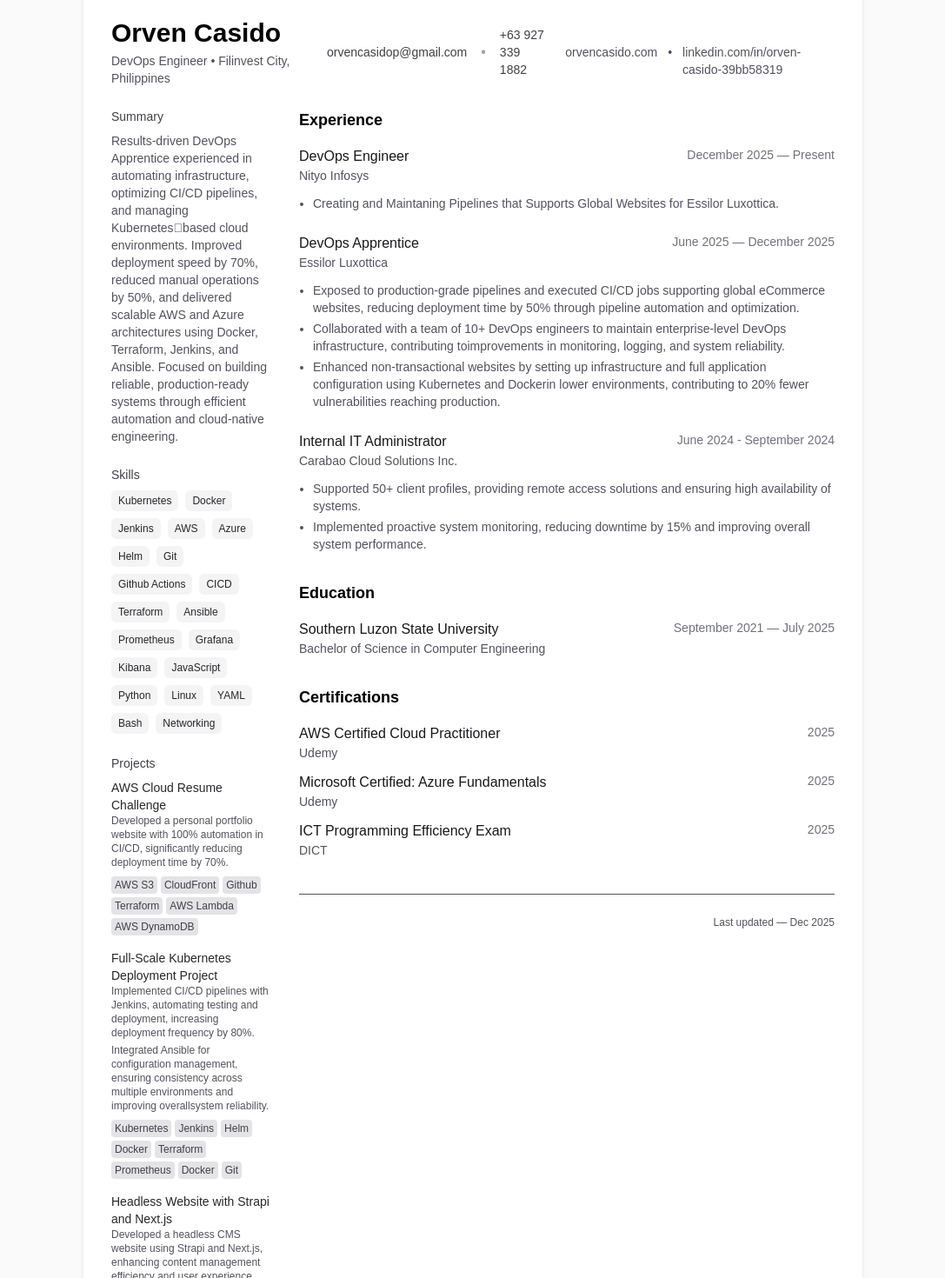
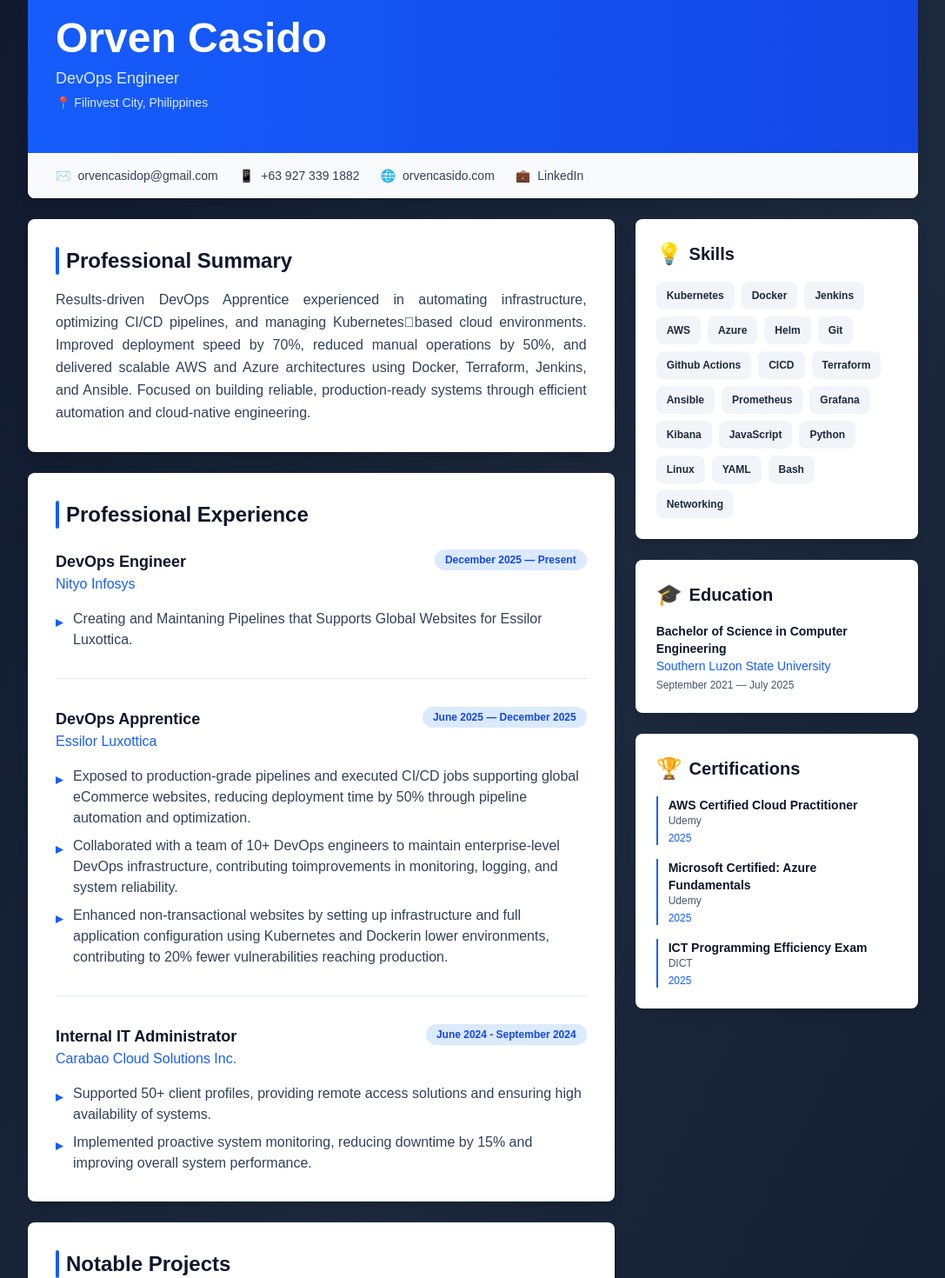
Before and after one commit to orvencasido/orvencasido, a Next.js app: page / in a window 1280 px wide. Shown: the part 60-1530 px from the top of the page at 87% size, without its empty margins (96-1183 px from the left). Built offline with nearby package versions, Linux system fonts and the light colour scheme.

Commit message:
Redesign

```diff
--- a/src/app/page.tsx
+++ b/src/app/page.tsx
@@ -121,160 +121,212 @@
   };
 
   return (
-    <div className="min-h-screen bg-zinc-50 py-12 px-6 dark:bg-black">
-      <main className="mx-auto w-full max-w-4xl rounded-xl bg-white p-8 shadow-md dark:bg-zinc-900">
-        <header className="flex flex-col-reverse items-start gap-6 md:flex-row md:items-center md:justify-between">
-          <div>
-            <h1 className="text-3xl font-semibold text-black dark:text-zinc-50">
+    <div className="min-h-screen bg-gradient-to-br from-slate-900 via-slate-800 to-slate-900 py-8 px-4 sm:px-6 lg:px-8">
+      <main className="mx-auto w-full max-w-5xl">
+        {/* Header Section */}
+        <div className="bg-white rounded-lg shadow-lg overflow-hidden">
+          {/* Name and Title Banner */}
+          <div className="bg-gradient-to-r from-blue-600 to-blue-700 px-8 py-12">
+            <h1 className="text-4xl md:text-5xl font-bold text-white mb-2">
               {profile.name}
             </h1>
-            <p className="mt-1 text-sm text-zinc-600 dark:text-zinc-300">
-              {profile.title} • {profile.location}
+            <p className="text-blue-100 text-lg font-medium">
+              {profile.title}
+            </p>
+            <p className="text-blue-100 text-sm mt-1">
+              📍 {profile.location}
             </p>
           </div>
-          <div className="flex w-full flex-col items-start gap-2 sm:w-auto sm:items-end md:flex-row md:gap-6">
-            <div className="flex items-center gap-4">
+
+          {/* Contact Info */}
+          <div className="bg-slate-50 px-8 py-4 flex flex-wrap gap-6 text-sm">
             <a
               href={`mailto:${profile.email}`}
-                className="text-sm text-zinc-700 hover:underline dark:text-zinc-200"
+              className="flex items-center gap-2 text-slate-700 hover:text-blue-600 transition"
             >
+              <span>✉️</span>
               {profile.email}
             </a>
-              <span className="hidden text-zinc-400 md:inline">•</span>
             <a
               href={`tel:${profile.phone}`}
-                className="hidden text-sm text-zinc-700 hover:underline dark:text-zinc-200 md:inline"
+              className="flex items-center gap-2 text-slate-700 hover:text-blue-600 transition"
             >
+              <span>📱</span>
               {profile.phone}
             </a>
-            </div>
-            <div className="mt-1 flex gap-3 text-sm text-zinc-600 dark:text-zinc-400 md:mt-0">
-              <a href={`https://${profile.website}`} className="hover:underline">
+            <a
+              href={`https://${profile.website}`}
+              className="flex items-center gap-2 text-slate-700 hover:text-blue-600 transition"
+            >
+              <span>🌐</span>
               {profile.website}
             </a>
-              <span className="hidden md:inline">•</span>
-              <a href={`https://${profile.linkedin}`} className="hover:underline">
-                {profile.linkedin.replace("https://", "")}
+            <a
+              href={`https://${profile.linkedin}`}
+              className="flex items-center gap-2 text-slate-700 hover:text-blue-600 transition"
+            >
+              <span>💼</span>
+              LinkedIn
             </a>
           </div>
         </div>
-        </header>
 
-        <section className="mt-6 grid grid-cols-1 gap-8 md:grid-cols-4">
-          <aside className="order-2 md:order-1 md:col-span-1">
-            <h3 className="mb-2 text-sm font-medium text-zinc-700 dark:text-zinc-300">
-              Summary
-            </h3>
-            <p className="text-sm text-zinc-600 dark:text-zinc-400">
+        {/* Main Content */}
+        <div className="grid grid-cols-1 lg:grid-cols-3 gap-6 mt-6">
+          {/* Left Sidebar */}
+          <div className="lg:col-span-2 space-y-6">
+            {/* Summary */}
+            <div className="bg-white rounded-lg shadow-lg p-8">
+              <h2 className="text-2xl font-bold text-slate-900 mb-4 flex items-center gap-2">
+                <span className="w-1 h-8 bg-blue-600 rounded"></span>
+                Professional Summary
+              </h2>
+              <p className="text-slate-700 leading-relaxed text-justify">
                 {profile.summary}
               </p>
+            </div>
 
-            <h3 className="mt-6 mb-2 text-sm font-medium text-zinc-700 dark:text-zinc-300">
-              Skills
+            {/* Experience */}
+            <div className="bg-white rounded-lg shadow-lg p-8">
+              <h2 className="text-2xl font-bold text-slate-900 mb-6 flex items-center gap-2">
+                <span className="w-1 h-8 bg-blue-600 rounded"></span>
+                Professional Experience
+              </h2>
+              <div className="space-y-8">
+                {profile.experience.map((exp, idx) => (
+                  <div key={exp.company} className={idx !== profile.experience.length - 1 ? "pb-8 border-b border-slate-200" : ""}>
+                    <div className="flex items-start justify-between mb-2">
+                      <div>
+                        <h3 className="text-lg font-semibold text-slate-900">
+                          {exp.role}
                         </h3>
-            <ul className="flex flex-wrap gap-2">
-              {profile.skills.map((s) => (
-                <li
-                  key={s}
-                  className="rounded-md bg-zinc-100 px-2 py-1 text-xs text-zinc-800 dark:bg-zinc-800 dark:text-zinc-200"
-                >
-                  {s}
+                        <p className="text-blue-600 font-medium">{exp.company}</p>
+                      </div>
+                      <span className="bg-blue-100 text-blue-700 text-xs font-semibold px-3 py-1 rounded-full whitespace-nowrap ml-4">
+                        {exp.date}
+                      </span>
+                    </div>
+                    <ul className="mt-4 space-y-2">
+                      {exp.bullets.map((bullet, i) => (
+                        <li key={i} className="flex gap-3 text-slate-700">
+                          <span className="text-blue-600 font-bold mt-1">▸</span>
+                          <span>{bullet}</span>
                         </li>
                       ))}
                     </ul>
+                  </div>
+                ))}
+              </div>
+            </div>
 
-            <h3 className="mt-6 mb-2 text-sm font-medium text-zinc-700 dark:text-zinc-300">
-              Projects
+            {/* Projects */}
+            <div className="bg-white rounded-lg shadow-lg p-8">
+              <h2 className="text-2xl font-bold text-slate-900 mb-6 flex items-center gap-2">
+                <span className="w-1 h-8 bg-blue-600 rounded"></span>
+                Notable Projects
+              </h2>
+              <div className="space-y-6">
+                {profile.projects.map((project, idx) => (
+                  <div key={project.name} className={idx !== profile.projects.length - 1 ? "pb-6 border-b border-slate-200" : ""}>
+                    <h3 className="text-lg font-semibold text-slate-900 mb-2">
+                      {project.name}
                     </h3>
-            <ul className="text-sm text-zinc-600 dark:text-zinc-400">
-              {profile.projects.map((p) => (
-                <li key={p.name} className="mb-4">
-                  <div className="font-medium text-zinc-800 dark:text-zinc-100">{p.name}</div>
-                  {p.descriptions.map((desc, i) => (
-                    <div key={i} className="text-xs mb-1">{desc}</div>
+                    <div className="space-y-2 mb-4">
+                      {project.descriptions.map((desc, i) => (
+                        <p key={i} className="text-slate-700 flex gap-3">
+                          <span className="text-blue-600 font-bold">•</span>
+                          {desc}
+                        </p>
                       ))}
-                  <div className="flex flex-wrap gap-1 mt-2">
-                    {p.techStack.map((tech) => (
-                      <span key={tech} className="inline-block bg-zinc-200 dark:bg-zinc-700 text-zinc-700 dark:text-zinc-300 text-xs px-1 py-0.5 rounded">
+                    </div>
+                    <div className="flex flex-wrap gap-2">
+                      {project.techStack.map((tech) => (
+                        <span
+                          key={tech}
+                          className="inline-block bg-gradient-to-r from-blue-50 to-blue-100 text-blue-700 text-xs font-semibold px-3 py-1 rounded-full border border-blue-200"
+                        >
                           {tech}
                         </span>
                       ))}
                     </div>
-                </li>
-              ))}
-            </ul>
-          </aside>
-
-          <div className="order-1 md:order-2 md:col-span-3">
-            <section>
-              <h2 className="text-lg font-semibold text-black dark:text-zinc-50">
-                Experience
-              </h2>
-              <div className="mt-4 space-y-6">
-                {profile.experience.map((exp) => (
-                  <article key={exp.company} className="">
-                    <div className="flex items-start justify-between">
-                      <div>
-                        <h3 className="text-base font-medium text-zinc-900 dark:text-zinc-100">
-                          {exp.role}
-                        </h3>
-                        <p className="text-sm text-zinc-600 dark:text-zinc-400">{exp.company}</p>
-                      </div>
-                      <div className="text-sm text-zinc-500 dark:text-zinc-400">{exp.date}</div>
-                    </div>
-                    <ul className="mt-3 ml-4 list-disc text-sm text-zinc-600 dark:text-zinc-400">
-                      {exp.bullets.map((b, i) => (
-                        <li key={i} className="mb-1">
-                          {b}
-                        </li>
-                      ))}
-                    </ul>
-                  </article>
-                ))}
-              </div>
-            </section>
-
-            <section className="mt-8">
-              <h2 className="text-lg font-semibold text-black dark:text-zinc-50">
-                Education
-              </h2>
-              <div className="mt-4 space-y-3">
-                {profile.education.map((e) => (
-                  <div key={e.school} className="flex items-start justify-between">
-                    <div>
-                      <div className="font-medium text-zinc-900 dark:text-zinc-100">{e.school}</div>
-                      <div className="text-sm text-zinc-600 dark:text-zinc-400">{e.degree}</div>
-                    </div>
-                    <div className="text-sm text-zinc-500 dark:text-zinc-400">{e.date}</div>
                   </div>
                 ))}
               </div>
-            </section>
+            </div>
+          </div>
 
-            <section className="mt-8">
-              <h2 className="text-lg font-semibold text-black dark:text-zinc-50">
-                Certifications
-              </h2>
-              <div className="mt-4 space-y-3">
-                {profile.certifications.map((cert) => (
-                  <div key={cert.name} className="flex items-start justify-between">
-                    <div>
-                      <div className="font-medium text-zinc-900 dark:text-zinc-100">{cert.name}</div>
-                      <div className="text-sm text-zinc-600 dark:text-zinc-400">{cert.issuer}</div>
+          {/* Right Sidebar */}
+          <div className="space-y-6">
+            {/* Skills */}
+            <div className="bg-white rounded-lg shadow-lg p-6">
+              <h3 className="text-xl font-bold text-slate-900 mb-4 flex items-center gap-2">
+                <span className="text-2xl">💡</span>
+                Skills
+              </h3>
+              <div className="flex flex-wrap gap-2">
+                {profile.skills.map((skill) => (
+                  <span
+                    key={skill}
+                    className="bg-slate-100 text-slate-800 text-xs font-semibold px-3 py-2 rounded-lg hover:bg-blue-100 hover:text-blue-700 transition"
+                  >
+                    {skill}
+                  </span>
+                ))}
               </div>
-                    <div className="text-sm text-zinc-500 dark:text-zinc-400">{cert.date}</div>
+            </div>
+
+            {/* Education */}
+            <div className="bg-white rounded-lg shadow-lg p-6">
+              <h3 className="text-xl font-bold text-slate-900 mb-4 flex items-center gap-2">
+                <span className="text-2xl">🎓</span>
+                Education
+              </h3>
+              <div className="space-y-4">
+                {profile.education.map((edu) => (
+                  <div key={edu.school}>
+                    <div className="font-semibold text-slate-900 text-sm">
+                      {edu.degree}
+                    </div>
+                    <div className="text-blue-600 text-sm font-medium">
+                      {edu.school}
+                    </div>
+                    <div className="text-slate-600 text-xs mt-1">
+                      {edu.date}
+                    </div>
                   </div>
                 ))}
               </div>
-            </section>
+            </div>
 
-            <footer className="mt-10 border-t pt-6 text-sm text-zinc-600 dark:text-zinc-400">
-              <div className="flex justify-end">
-                <div className="text-xs">Last updated — Dec 2025</div>
+            {/* Certifications */}
+            <div className="bg-white rounded-lg shadow-lg p-6">
+              <h3 className="text-xl font-bold text-slate-900 mb-4 flex items-center gap-2">
+                <span className="text-2xl">🏆</span>
+                Certifications
+              </h3>
+              <div className="space-y-4">
+                {profile.certifications.map((cert) => (
+                  <div key={cert.name} className="border-l-2 border-blue-600 pl-3">
+                    <div className="font-semibold text-slate-900 text-sm">
+                      {cert.name}
                     </div>
-            </footer>
+                    <div className="text-slate-600 text-xs">
+                      {cert.issuer}
                     </div>
-        </section>
+                    <div className="text-blue-600 text-xs font-medium mt-1">
+                      {cert.date}
+                    </div>
+                  </div>
+                ))}
+              </div>
+            </div>
+          </div>
+        </div>
+
+        {/* Footer */}
+        <div className="mt-8 text-center text-slate-400 text-sm">
+          <p>Last updated — Dec 2025</p>
+        </div>
       </main>
     </div>
   );
```
Lines whose indentation alone changed are shown as unchanged.
